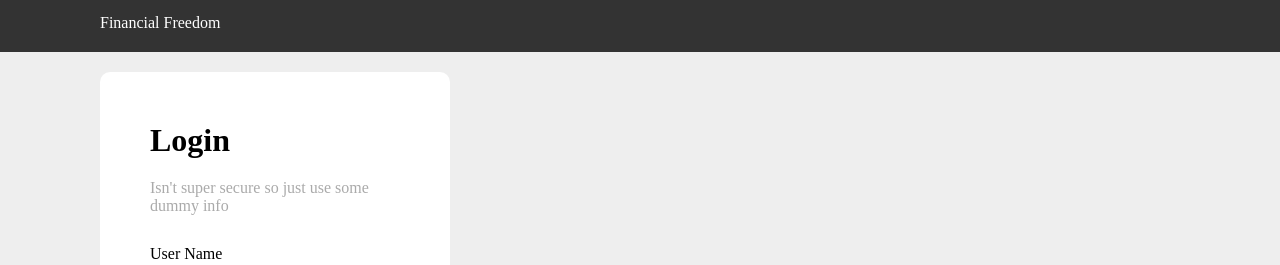
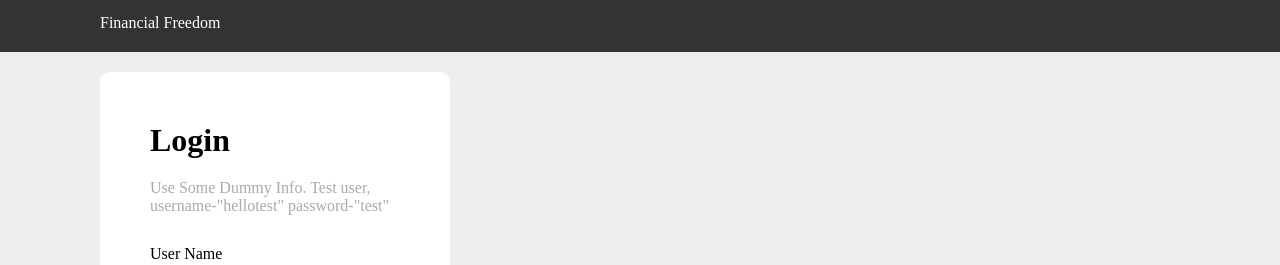
Before and after one commit to joshuarichards001/ff-frontend, a React (Create React App) app: page / in a window 1280 px wide. Shown: the top 265 px of the page. Built offline with nearby package versions, Linux system fonts and the light colour scheme.

Commit message:
Added example user pass

```diff
--- a/src/components/LoginForm.tsx
+++ b/src/components/LoginForm.tsx
@@ -38,7 +38,7 @@ export default function LoginForm({
             <h1 style={{ paddingBottom: "20px" }}>Login</h1>
           )}
           <p style={{ color: "#aaaaaa", marginBottom: "30px" }}>
-            Isn't super secure so just use some dummy info
+            Use Some Dummy Info. Test user, username-"hellotest" password-"test"
           </p>
           {showRegister ? <label>Email</label> : null}
           {showRegister ? (
```
